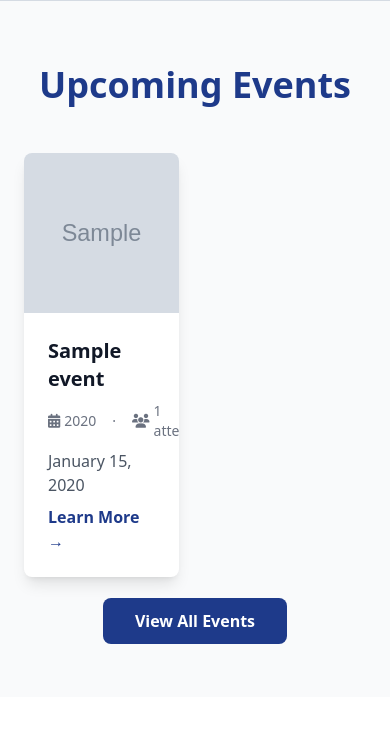
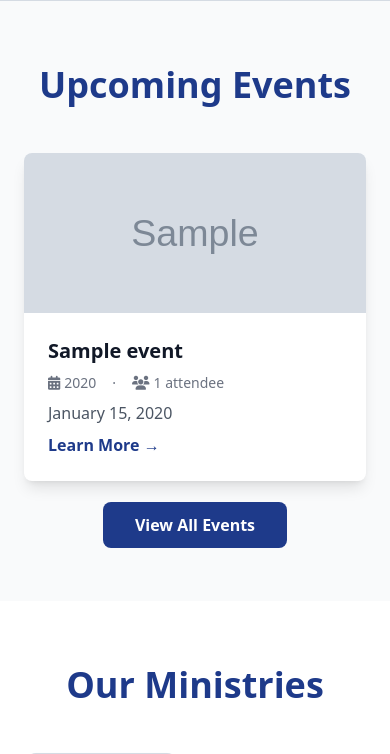
Before and after one commit to Boateng555/bethel2, a Django app: template templates/core/home.html in a window 390 px wide. Shown: the part 907-1661 px from the top of the page. Run offline with Django 5.2, Linux system fonts and the light colour scheme; the template is opened without the code that fills it: most values are stand-ins (such as "Sample title", 1, 10 or a date in 2020); grey boxes marked "Sample" are stand-in pictures; some libraries are stand-ins or nearby versions; grey boxes are pictures that could not be loaded.

Commit message:
fix: make global homepage upcoming events grid one card per row on mobile

```diff
--- a/templates/core/home.html
+++ b/templates/core/home.html
@@ -314,7 +314,7 @@
     <section class="py-16 bg-very-white">
         <div class="max-w-7xl mx-auto px-6">
             <h2 class="text-4xl font-bold text-center mb-12 text-deep-blue">Upcoming Events</h2>
-            <div class="grid grid-cols-2 md:grid-cols-3 gap-8">
+            <div class="grid grid-cols-1 md:grid-cols-2 lg:grid-cols-3 gap-8">
                 {% for event in upcoming_events %}
                     {% include 'core/_event_card.html' with event=event %}
                 {% empty %}
```
